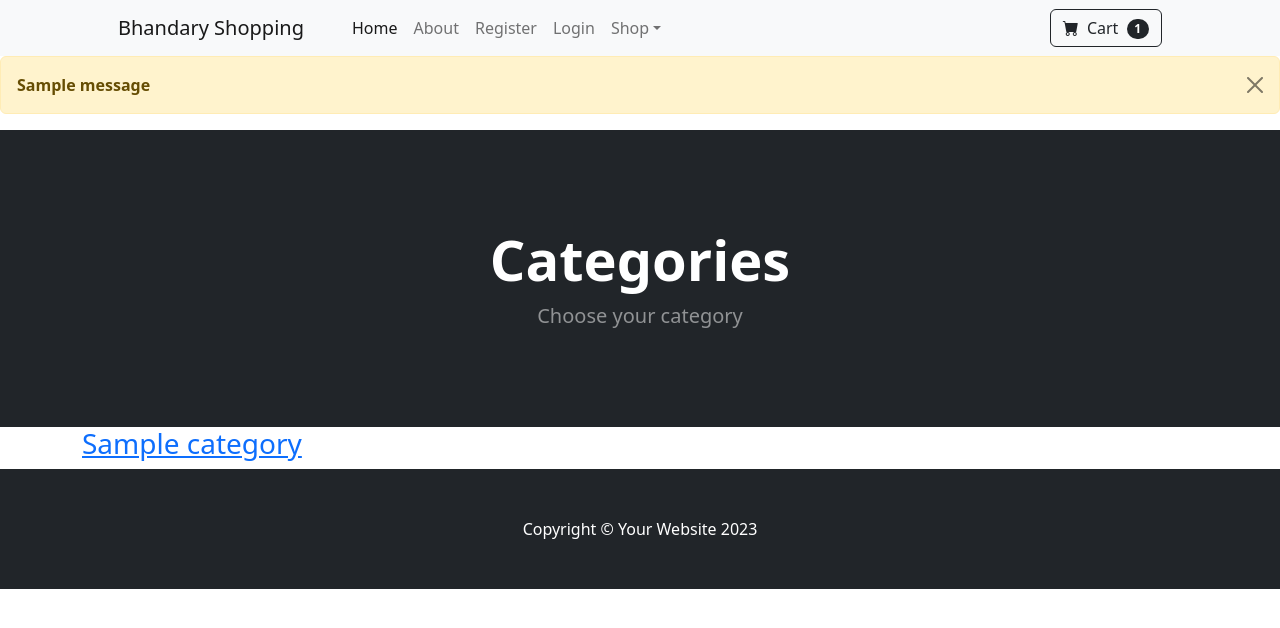
After one commit to darshan45672/Django-miniProject, a Django app: template ecom/store/templates/categorySummary.html in a window 1280 px wide. The commit adds this page. Shown: the top 628 px of the page. Run offline with Django 5.2, Linux system fonts and the light colour scheme; the template is opened without the code that fills it: most values are stand-ins (such as "Sample title", 1, 10 or a date in 2020); one stand-in notice (Sample message) is shown.

Commit message:
implemented show categories

```diff
--- /dev/null
+++ b/ecom/store/templates/categorySummary.html
@@ -0,0 +1,19 @@
+{% extends 'layout.html' %}
+
+{% block content %}
+<header class="bg-dark py-5">
+    <div class="container px-4 px-lg-5 my-5">
+        <div class="text-center text-white">
+            <h1 class="display-4 fw-bolder">Categories</h1>
+            <p class="lead fw-normal text-white-50 mb-0">Choose your category</p>
+        </div>
+    </div>
+</header>
+<div class="container">
+    <div class="row">
+        {% for category in categories %}
+        <h3><a href="{% url 'category' category %}">{{ category }} </a></h3>
+        {% endfor %}
+    </div>
+</div>
+{% endblock %}
--- a/ecom/store/templates/nav.html
+++ b/ecom/store/templates/nav.html
@@ -20,7 +20,7 @@
                     <a class="nav-link dropdown-toggle" id="navbarDropdown" href="#" role="button"
                         data-bs-toggle="dropdown" aria-expanded="false">Shop</a>
                     <ul class="dropdown-menu" aria-labelledby="navbarDropdown">
-                        <li><a class="dropdown-item" href="{% url 'home' %}">All Products</a></li>
+                        <li><a class="dropdown-item" href="{% url 'categorySummary' %}">All Products</a></li>
                         <li>
                             <hr class="dropdown-divider" />
                         </li>
--- a/ecom/store/urls.py
+++ b/ecom/store/urls.py
@@ -9,4 +9,5 @@ urlpatterns = [
     path('register/',views.registerUser, name="register"),
     path('product/<int:pk>',views.product, name="product"),
     path('category/<str:categorySearch>',views.category, name="category"),
+    path('category-summary/',views.categorySummary, name="categorySummary"),
 ]
```
Also changed, not shown: ecom/store/views.py (+4 -3 lines).
